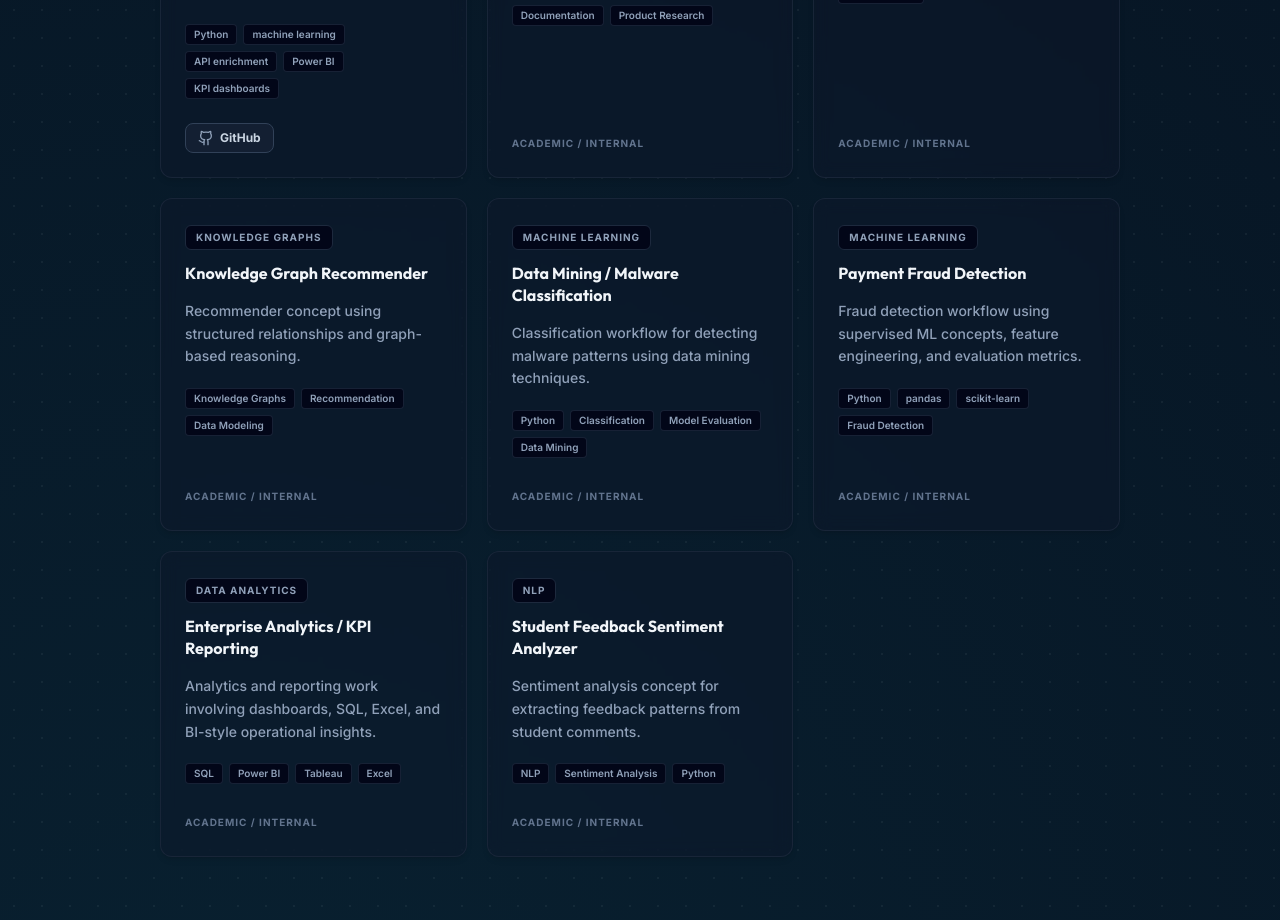
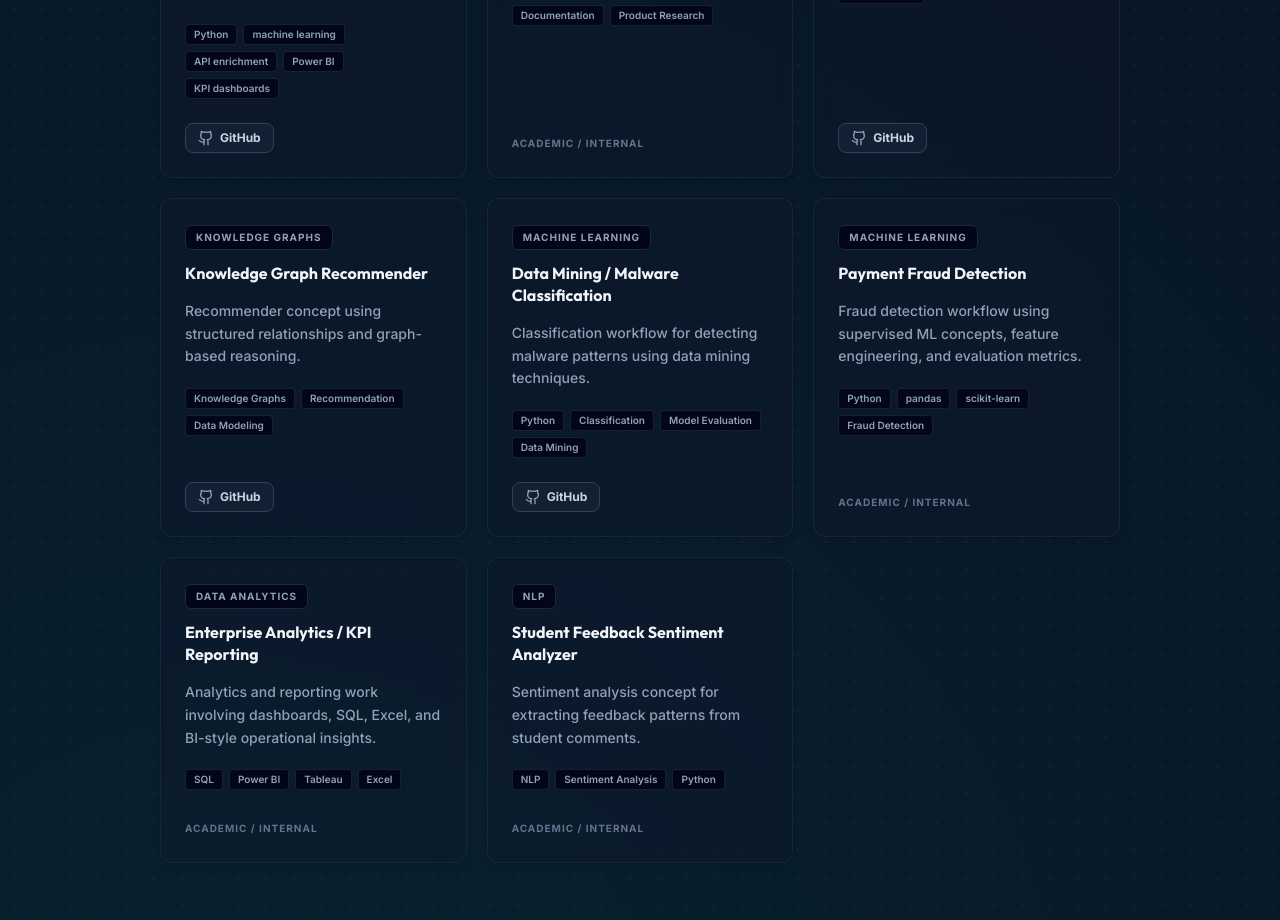
Before and after one commit to raywincruz07-collab/raywincruz07-collab.github.io, a React (Vite) app: page / in a window 1280 px wide. Shown: the part 6780-7700 px from the top of the page. Built offline with nearby package versions, Linux system fonts and the light colour scheme.

Commit message:
fix: add GitHub links to portfolio projects

```diff
--- a/src/data/portfolioData.ts
+++ b/src/data/portfolioData.ts
@@ -226,7 +226,7 @@ export const portfolioData: PortfolioData = {
       ],
       outcome:
         "Compared Logistic Regression, Decision Tree, Random Forest, XGBoost, SVM, and a soft-voting ensemble using accuracy, weighted F1, and ROC-AUC. Practiced fair model evaluation under class imbalance and analyzed model behavior across protected attributes.",
-      githubUrl: "https://github.com/hazarcs/IE500-DataMining-Project",
+      githubUrl: "https://github.com/raywincruz07-collab/Adult-Income-Prediction",
       caseStudyUrl: "",
     },
   ],
@@ -263,7 +263,7 @@ export const portfolioData: PortfolioData = {
       description:
         "Data integration project focused on collecting, transforming, and structuring web-based data sources.",
       techStack: ["Python", "Data Integration", "APIs", "Data Cleaning"],
-      githubUrl: "",
+      githubUrl: "https://github.com/raywincruz07-collab/Football-Dataset-Integration",
     },
     {
       title: "Knowledge Graph Recommender",
@@ -271,7 +271,7 @@ export const portfolioData: PortfolioData = {
       description:
         "Recommender concept using structured relationships and graph-based reasoning.",
       techStack: ["Knowledge Graphs", "Recommendation", "Data Modeling"],
-      githubUrl: "",
+      githubUrl: "https://github.com/raywincruz07-collab/RecipeKG-Recommender",
     },
     {
       title: "Data Mining / Malware Classification",
@@ -284,7 +284,7 @@ export const portfolioData: PortfolioData = {
         "Model Evaluation",
         "Data Mining",
       ],
-      githubUrl: "",
+      githubUrl: "https://github.com/raywincruz07-collab/Malware-Classification",
     },
     {
       title: "Payment Fraud Detection",
```
